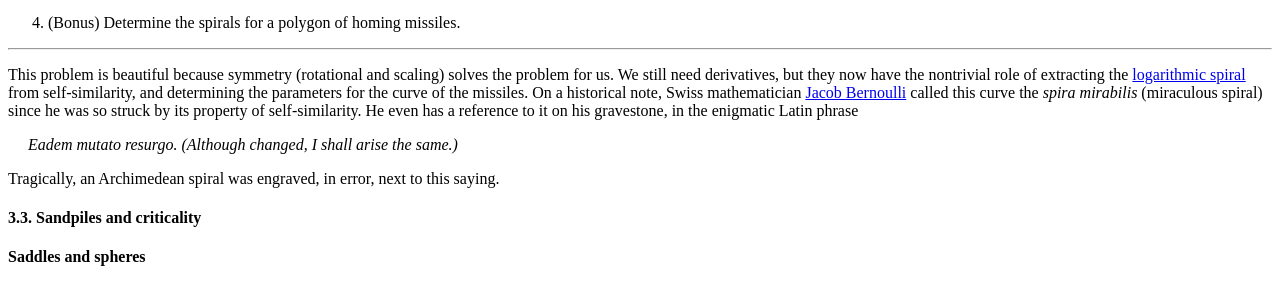
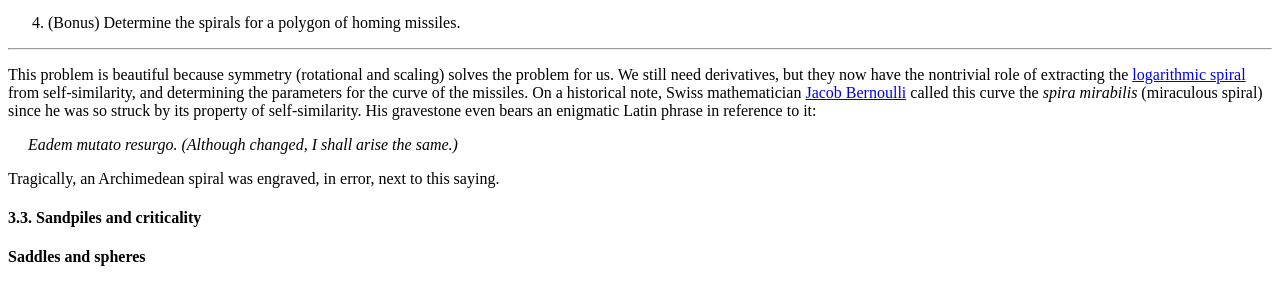
Before and after one commit to hapax/hapax.github.io, a Jekyll site: the page built from assets/teaching.md, in a window 1280 px wide and 900 px high, scrolled down 16858 px. Shown: the part 176-464 px from the top of the window. Built offline with Jekyll 4.4.1, drawn with Linux system fonts in a browser that asks for light colours; our own code applies the rules of GitHub Pages for plain Markdown files; formulas are drawn with MathJax 3; a script that is not in the unit is left out.

Commit message:
Update teaching.md

```diff
--- a/assets/teaching.md
+++ b/assets/teaching.md
@@ -980,7 +980,7 @@ On a historical note, Swiss mathematician
 [Jacob Bernoulli](https://en.wikipedia.org/wiki/Jacob_Bernoulli)
 called this curve the *spira mirabilis* (miraculous spiral) since he
 was so struck by its property of self-similarity.
-He even has a reference to it on his gravestone, in the enigmatic Latin phrase
+His gravestone even bears an enigmatic Latin phrase in reference to it:
 
 <span style="padding-left: 20px; display:block">
 <i>Eadem mutato resurgo. (Although changed, I shall arise the same.)</i>
```
